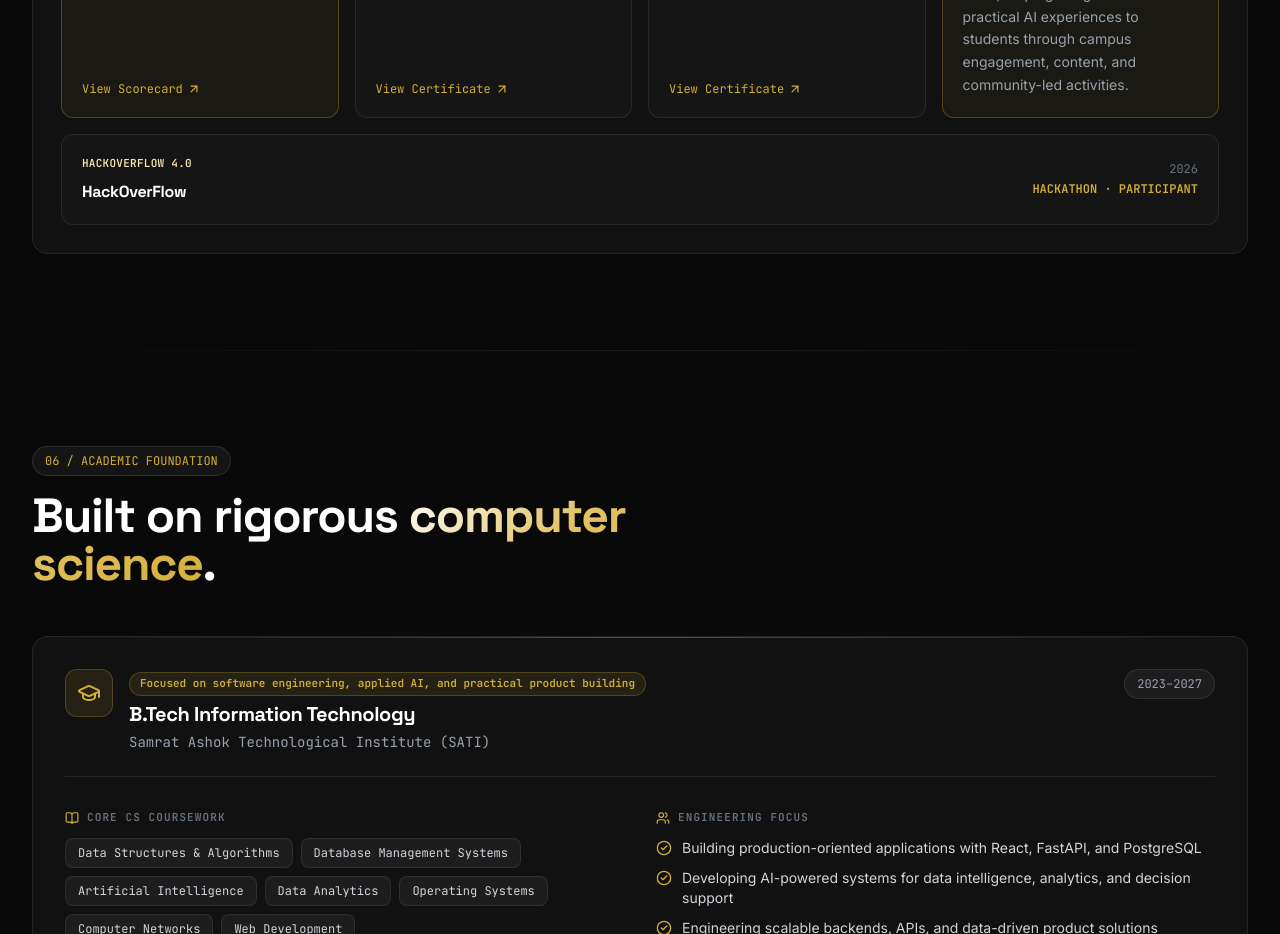
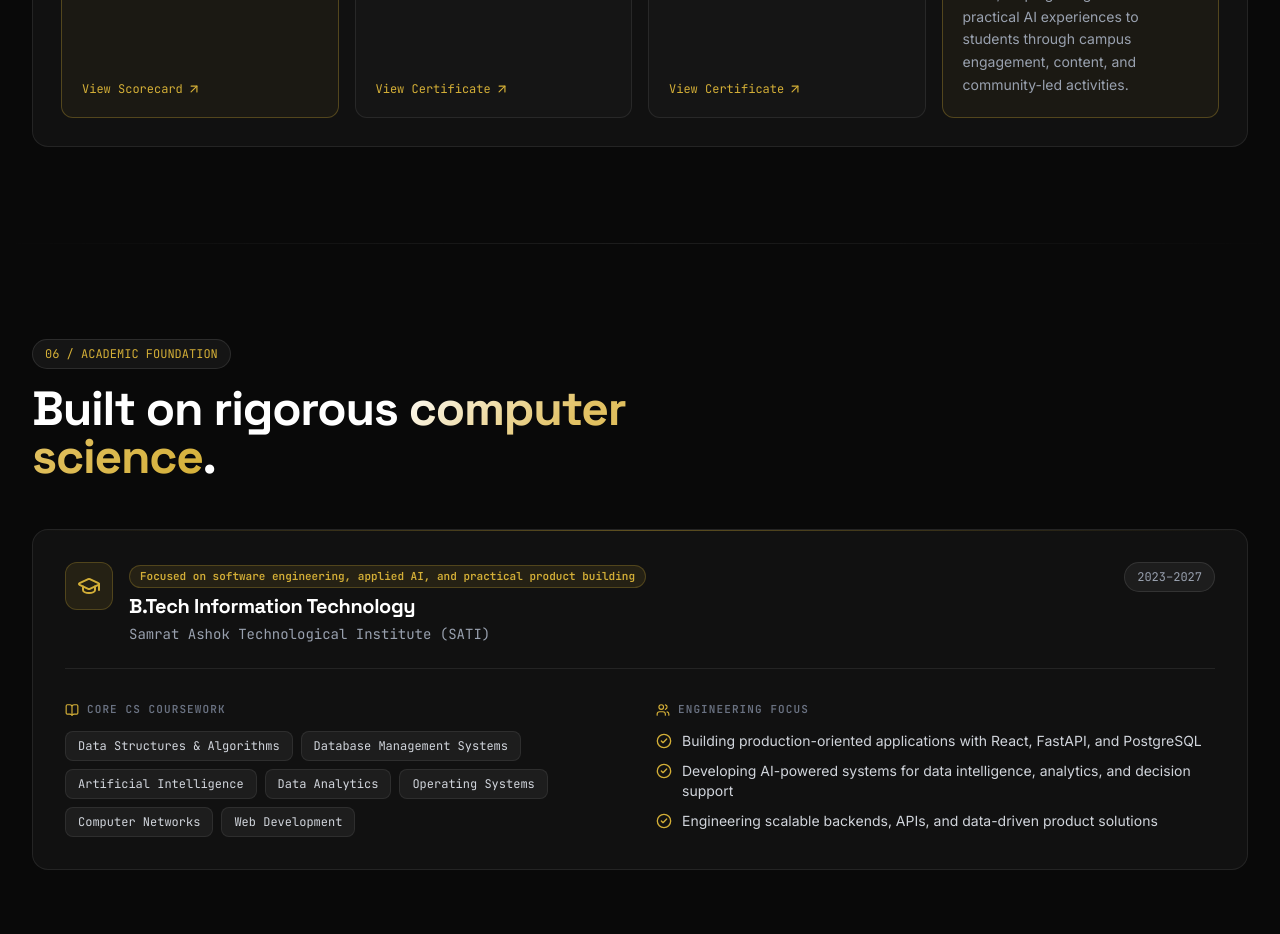
Before and after one commit to harshvardhan-it/Portfolio, a React (Vite) app: page / in a window 1280 px wide. Shown: the part 7740-8674 px from the top of the page. Built offline with nearby package versions, Linux system fonts and the light colour scheme.

Commit message:
refactor: remove HackOverFlow from achievements

```diff
--- a/src/components/sections/Achievements.tsx
+++ b/src/components/sections/Achievements.tsx
@@ -238,19 +238,6 @@ export const Achievements: React.FC = () => {
                   )}
                 </article>
               ))}
-
-              <article className="rounded-xl border border-white/8 bg-white/[0.02] p-5 sm:col-span-2 lg:col-span-4 transition-colors group-hover:border-[#D4AF37]/25">
-                <div className="flex flex-col sm:flex-row sm:items-center sm:justify-between gap-3">
-                  <div>
-                    <div className="text-[11px] font-mono font-semibold tracking-wide text-[#F3E5AB]">{credentials[4].label}</div>
-                    <h4 className="mt-2 text-base font-bold text-white" style={{ fontFamily: "'Space Grotesk', sans-serif" }}>{credentials[4].title}</h4>
-                  </div>
-                  <div className="sm:text-right">
-                    <div className="text-xs font-mono text-gray-500">{credentials[4].year}</div>
-                    <div className="mt-1 text-xs font-mono font-semibold text-[#D4AF37]">{credentials[4].status}</div>
-                  </div>
-                </div>
-              </article>
             </div>
           </div>
         </motion.article>
```
